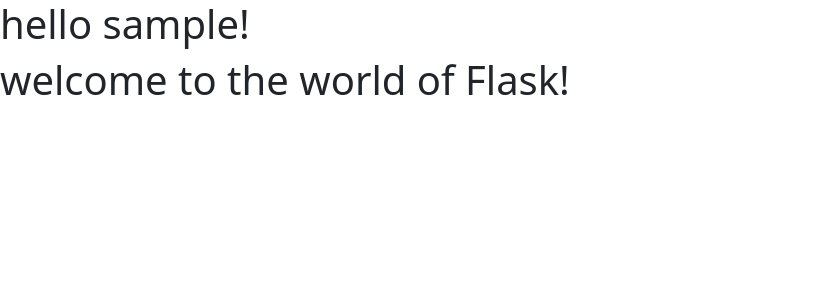
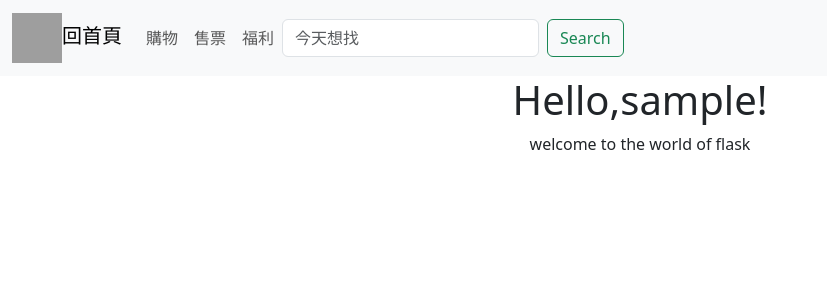
Before and after one commit to 3B032112/flask, a Flask app: a page that uses templates/base.html in a window 1280 px wide. Shown: the top 300 px of the page, without its empty margins (0-827 px from the left). Run offline with Flask 3, Linux system fonts and the light colour scheme; some libraries are stand-ins or nearby versions; grey boxes are pictures that could not be loaded.

Commit message:
add shopping ,tickets ,welfare web

```diff
--- a/app.py
+++ b/app.py
@@ -1,10 +1,20 @@
 from flask import Flask,render_template
-app = Flask(__name__)
+app = Flask(__name__,template_folder='templates',static_url_path='/static',static_folder='static')
 @app.route('/')
 def index():
     return render_template('index.html')
+@app.route('/shopping')
+def shopping():
+    return render_template('shopping.html')
+@app.route('/tickets')
+def tickets():
+    return render_template('tickets.html')
+@app.route('/welfare')
+def welfare():
+    return render_template('welfare.html')
 @app.route('/user/<name>')
 def user(name):
     return render_template('user.html',name=name)
+
 if __name__ =='__main__':
     app.run()
--- a/templates/base.html
+++ b/templates/base.html
@@ -9,7 +9,7 @@
     </head>
 
     <body>
-        {% block body %}
+        {% block content %}
         {% endblock %}
         <script src="{{url_for('static',filename ='js/popper.2.11.8.min.js')}}"></script>
         <script src="{{url_for('static',filename ='js/jquery-3.7.1.min.js')}}"></script>
--- a/templates/user.html
+++ b/templates/user.html
@@ -1,12 +1,34 @@
 {% extends "base.html" %}
-{% block title %} Flask home {% endblock %}
-{% block head %}
-{{ super() }}
-<style>
-
-</style>
+{% block title %} Flask user {% endblock %}
+{% block content %}
+<nav class="navbar navbar-expand-lg bg-body-tertiary">
+    <div class="container-fluid">
+        <a class="navbar-brand" href="{{ url_for('index')}}">
+            <img src="{{url_for('static',filename = 'img/home.jpg')}}" width="50" height="50">回首頁</img>
+        </a>
+        <button class="navbar-toggler" type="button" data-bs-toggle="collapse" data-bs-target="#navbarSupportedContent"
+            aria-controls="navbarSupportedContent" aria-expanded="false" aria-label="Toggle navigation">
+            aria-controls="navbarNav" aria-expanded="false" aria-label="Toggle navigation">
+            <span class="navbar-toggler-icon">Button</span></button>
+        <div class="collapse navbar-collapse" id="navbarSupportedContent">
+            <ul class="navbar-nav">
+                <li class="nav-item">
+                    <a class="nav-link" href="{{ url_for('shopping')}}">購物</a>
+                </li>
+                <li class="nav-item">
+                    <a class="nav-link" href="{{ url_for('tickets')}}">售票</a>
+                </li>
+                <li class="nav-item">
+                    <a class="nav-link" href="{{ url_for('welfare')}}">福利</a>
+                </li>
+            </ul>
+            <form class="d-flex" role="search">
+                <input class="form-control me-2" type="search" placeholder="今天想找" aria-label="Search">
+                <button class="btn btn-outline-success" type="submit">Search</button>
+            </form>
+        </div>
+    </div>
+</nav>
+<h1 style="text-align: center;"> Hello,{{name}}!</h1>
+<p style="text-align: center;">welcome to the world of flask</p>
 {% endblock %}
-{% block body %}
-<h1> hello {{ name }}!</h1>
-<h1> welcome to the world of Flask!</h1>
-{% endblock %}
--- /dev/null
+++ b/templates/welfare.html
@@ -0,0 +1,6 @@
+{% extends "base.html" %}
+{% block title %} 售票 {% endblock %}
+{% block content %}
+<h1>電子禮品卡</h1>
+<h1>實體禮品卡</h1>
+{% endblock %}
```
Also changed, not shown: templates/shopping.html (added, +25 -0 lines), templates/tickets.html (added, +7 -0 lines).
